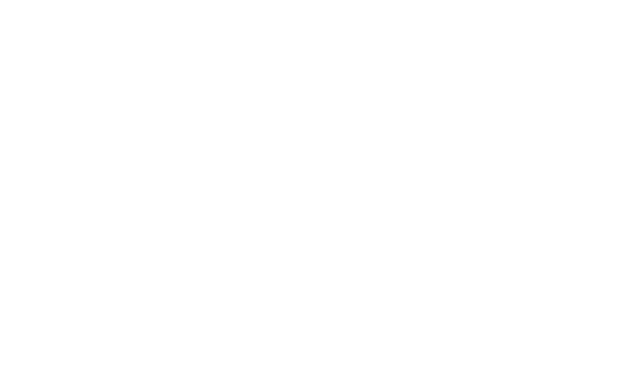
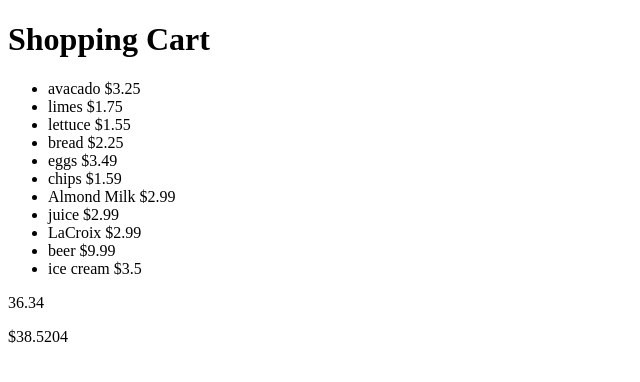
Before and after one commit to chelkweber/lab-7, a plain HTML site: page index.html in a window 1280 px wide. Shown: the whole page, without its empty margins (0-640 px from the left). Drawn offline with Linux system fonts and the light colour scheme.

Commit message:
list item script

```diff
--- a/index.html
+++ b/index.html
@@ -1,9 +1,12 @@
 <!DOCTYPE HTML>
 <html>
 	<head>
-
+		<title>Shopping Cart</title>
 	</head>
 	<body>
+		<h1>Shopping Cart</h1>
+		<ul id="shopping-list">
+		</ul>
 		<script src="script.js"></script>
 	</body>
 </html>
--- a/script.js
+++ b/script.js
@@ -2,77 +2,90 @@
 var list = [
   {
 	  name: "avacado",
-	  quantity: 2,
-	  price: 1.00,
+	  price: 3.25,
   },
   {
 	  name: "limes",
-	  quantity: 2,
-	  price: 0.75,
+	  price: 1.75,
   },
   {
 	  name: "lettuce",
-	  quantity: 1,
-	  price: 1.00,
+	  price: 1.55,
   },
   {
 	  name: "bread",
-	  quantity: 1,
-	  price: 2.00,
+	  price: 2.25,
   },
   {
 	  name: "eggs",
-	  quantity: 1,
 	  price: 3.49,
   },
   {
 	  name: "chips",
-	  quantity: 1,
 	  price: 1.59,
   },
   {
 	  name: "Almond Milk",
-	  quantity: 1,
 	  price: 2.99,
   },
   {
 	  name: "juice",
-	  quantity: 3,
-	  price: 1.00,
+	  price: 2.99,
   },
   {
 	  name: "LaCroix",
-	  quantity: 1,
 	  price: 2.99,
   },
   {
 	  name: "beer",
-	  quantity: 1,
 	  price: 9.99,
   },
   {
 	  name: "ice cream",
-	  quantity: 1,
 	  price: 3.50,
   },
 ];
+
+
+function displayList(list) {
+	var shoppingList = document.getElementById('shopping-list')
+	//declare var for item name
+	var itemName = '';
+	//declare var for item price
+	var itemPrice = '';
+	//forEach loop through the array
+	list.forEach(function(item){
+		//create element for name of each item
+		itemName = document.createElement('li');
+		itemName.innerText = item.name;
+		shoppingList.appendChild(itemName);
+		//create element for price of each item
+		itemPrice = document.createElement('span');
+		itemPrice.innerText = " $" +item.price;
+		itemName.appendChild(itemPrice);
+	});
+}
+
+displayList(list);
 
 function shoppingCart() {
 	//Declare the initial total as 0
 	var totalPreTax = 0;
 	//loop through each item in the list array
 	list.forEach(function(item) {
-		//list all the items on the list
-		console.log(item.name + " " + (item.quantity*item.price));
 		//add price of item to the total
-		totalPreTax += (item.quantity * item.price);
+		totalPreTax += item.price;
 	});
-	//print out total before tax
-	console.log(totalPreTax);
 	//add tax
 	var total = "$" + (totalPreTax + (totalPreTax*0.06))
-	//output total
-	console.log(total);
+	//display subtotal in document
+	subtotal = document.createElement('p');
+	subtotal.innerText = totalPreTax;
+	document.body.appendChild(subtotal);
+	//display total in document
+	displayTotal = document.createElement('p');
+	displayTotal.innerText = total;
+	document.body.appendChild(displayTotal);
 }
 
-shoppingCart();
+shoppingCart(list);
```
